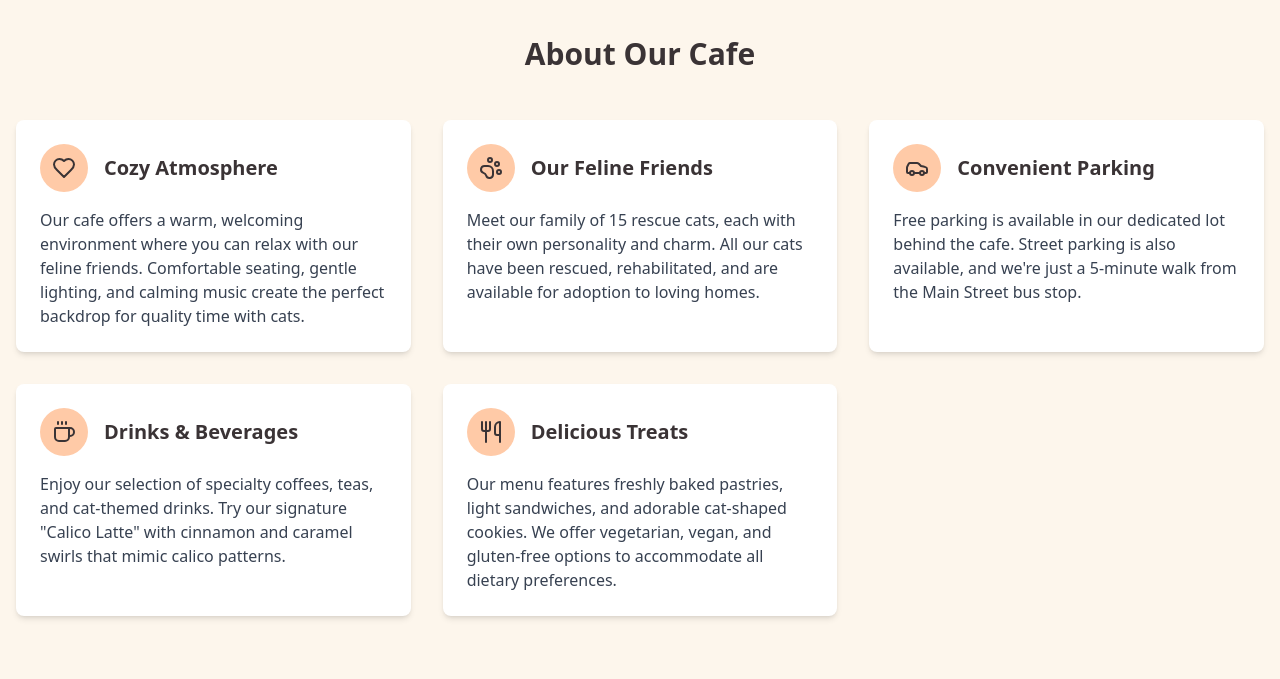
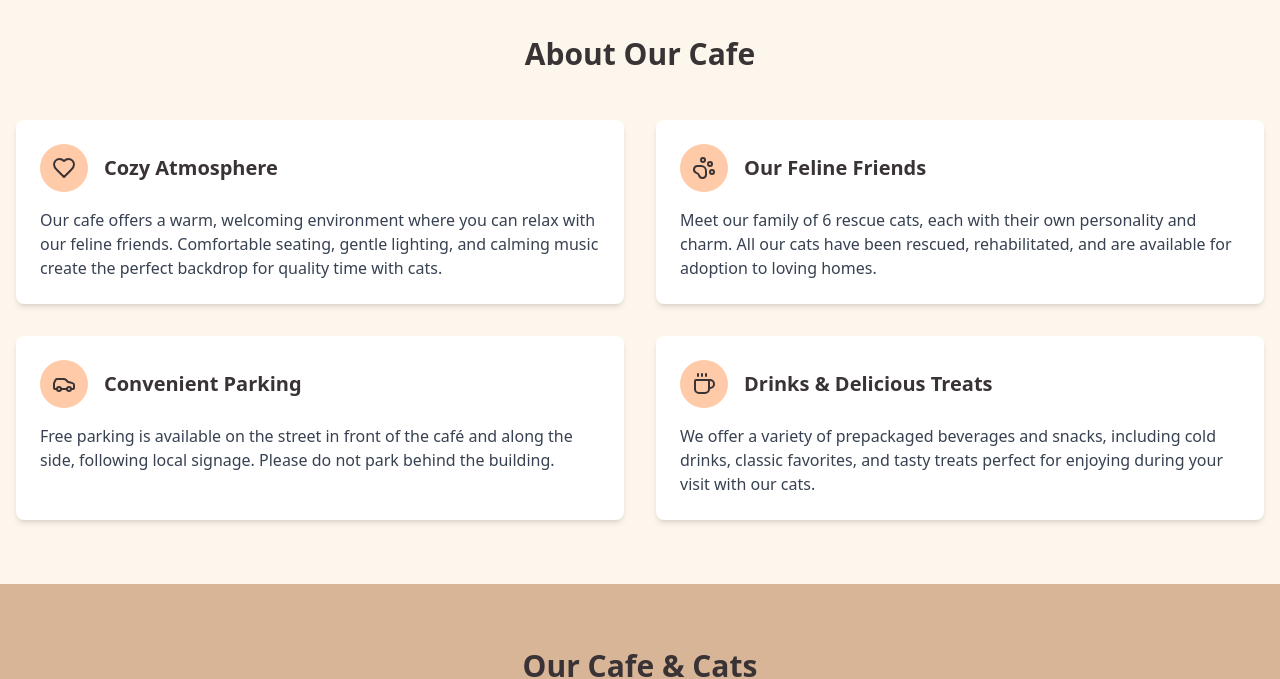
Before and after one commit to acetwothree/Calico-Cat-Cafe-Homepage-Design, a React app: page / in a window 1280 px wide. Shown: the part 900-1579 px from the top of the page. Built offline with nearby package versions, Linux system fonts and the light colour scheme; the HTML template or start-up script is replaced by a standard one.

Commit message:
4: Updated About Section with new content and 2-column layout

```diff
--- a/src/components/AboutSection.tsx
+++ b/src/components/AboutSection.tsx
@@ -6,7 +6,7 @@ export const AboutSection = () => {
         <h2 className="text-3xl font-bold text-center text-[#3A3335] mb-12">
           About Our Cafe
         </h2>
-        <div className="grid grid-cols-1 md:grid-cols-2 lg:grid-cols-3 gap-8">
+        <div className="grid grid-cols-1 md:grid-cols-2 gap-8">
           {/* Atmosphere */}
           <div className="bg-white p-6 rounded-lg shadow-md">
             <div className="flex items-center mb-4">
@@ -35,7 +35,7 @@ export const AboutSection = () => {
               </h3>
             </div>
             <p className="text-gray-700">
-              Meet our family of 15 rescue cats, each with their own personality
+              Meet our family of 6 rescue cats, each with their own personality
               and charm. All our cats have been rescued, rehabilitated, and are
               available for adoption to loving homes.
             </p>
@@ -51,41 +51,25 @@ export const AboutSection = () => {
               </h3>
             </div>
             <p className="text-gray-700">
-              Free parking is available in our dedicated lot behind the cafe.
-              Street parking is also available, and we're just a 5-minute walk
-              from the Main Street bus stop.
+              Free parking is available on the street in front of the café and along
+              the side, following local signage. Please do not park behind the
+              building.
             </p>
           </div>
-          {/* Drinks */}
+          {/* Drinks & Treats */}
           <div className="bg-white p-6 rounded-lg shadow-md">
             <div className="flex items-center mb-4">
               <div className="bg-[#FFCAA7] p-3 rounded-full">
                 <CoffeeIcon size={24} className="text-[#3A3335]" />
               </div>
               <h3 className="ml-4 text-xl font-semibold text-[#3A3335]">
-                Drinks & Beverages
+                Drinks & Delicious Treats
               </h3>
             </div>
             <p className="text-gray-700">
-              Enjoy our selection of specialty coffees, teas, and cat-themed
-              drinks. Try our signature "Calico Latte" with cinnamon and caramel
-              swirls that mimic calico patterns.
-            </p>
-          </div>
-          {/* Food */}
-          <div className="bg-white p-6 rounded-lg shadow-md">
-            <div className="flex items-center mb-4">
-              <div className="bg-[#FFCAA7] p-3 rounded-full">
-                <UtensilsIcon size={24} className="text-[#3A3335]" />
-              </div>
-              <h3 className="ml-4 text-xl font-semibold text-[#3A3335]">
-                Delicious Treats
-              </h3>
-            </div>
-            <p className="text-gray-700">
-              Our menu features freshly baked pastries, light sandwiches, and
-              adorable cat-shaped cookies. We offer vegetarian, vegan, and
-              gluten-free options to accommodate all dietary preferences.
+              We offer a variety of prepackaged beverages and snacks, including
+              cold drinks, classic favorites, and tasty treats perfect for enjoying
+              during your visit with our cats.
             </p>
           </div>
         </div>
```
